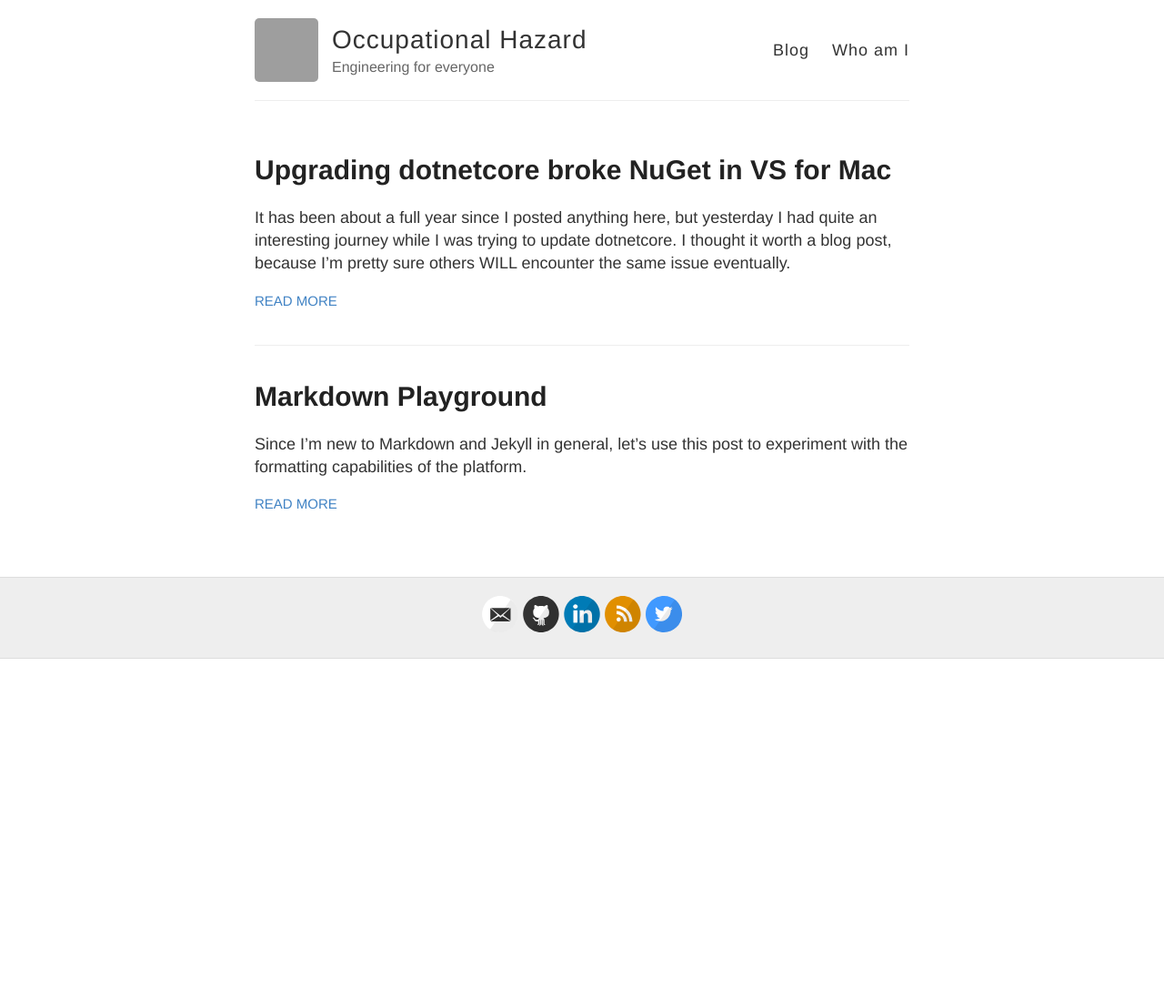
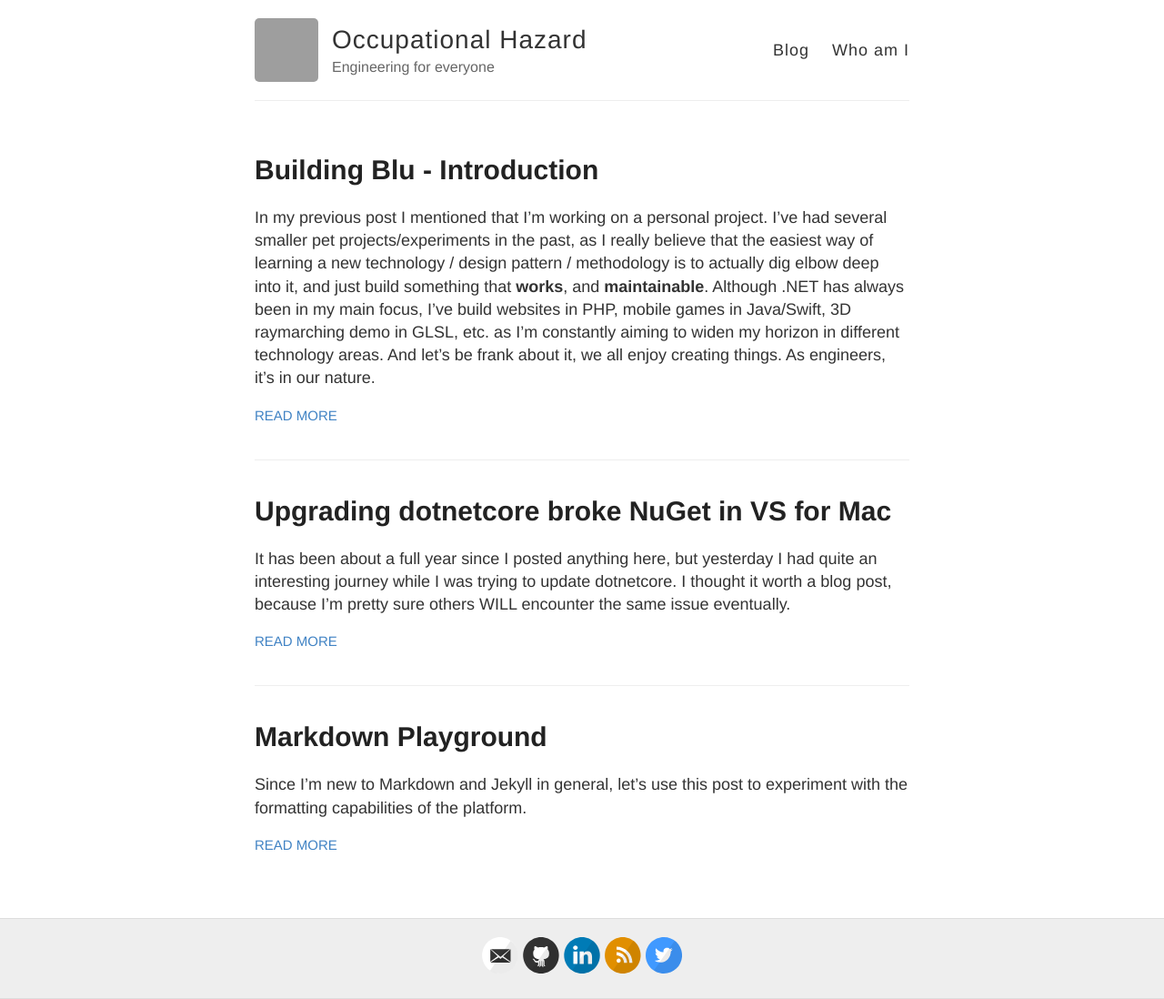
Before and after one commit to santatamas/blog, a Jekyll site: the page built from index.html, in a window 1280 px wide. Shown: the whole page at 91% size. Built offline with Jekyll 4.4.1, drawn with Linux system fonts in a browser that asks for light colours; before the commit the page ends 900 px from its top, so only the background shows below that; grey boxes are pictures that could not be loaded.

Commit message:
building blu

```diff
--- a/_config.yml
+++ b/_config.yml
@@ -10,8 +10,6 @@ description: Engineering for everyone
 
 # URL of your avatar or profile pic (you could use your GitHub profile pic)
 avatar: https://avatars2.githubusercontent.com/u/2805399?v=3&s=460
-
-theme: jekyll-theme-cayman
 
 #
 # Flags below are optional
@@ -72,7 +70,7 @@ kramdown:
 
 # Set the Sass partials directory, as we're using @imports
 sass:
-  style: :expanded # You might prefer to minify using :compressed
+  style: :compressed # You might prefer to minify using :compressed
 
 # Use the following plug-ins
 gems:
--- /dev/null
+++ b/_posts/2017-09-20-Building-Blu-Part1.md
@@ -0,0 +1,39 @@
+---
+layout: post
+title: Building Blu - Introduction
+date:   2017-09-20 23:30:00 +0100
+categories: Blu programming architecture meta
+---
+
+In my previous post I mentioned that I'm working on a personal project. I've had several smaller pet projects/experiments in the past, as I really believe that the easiest way of learning a new technology / design pattern / methodology is to actually dig elbow deep into it, and just build something that **works**, and **maintainable**. Although .NET has always been in my main focus, I've build websites in PHP, mobile games in Java/Swift, 3D raymarching demo in GLSL, etc. as I'm constantly aiming to widen my horizon in different technology areas. And let's be frank about it, we all enjoy creating things. As engineers, it's in our nature.
+
+This current case isn't different. A few months ago I had an idea, and after playing with the thought of building my own social platform, I've decided to do market research, sketchup UI mockups and start building it. I realise, that creating a viable product - and by that I mean it's actually successful on the market -  is actually pretty damn hard. I've tried it several times, and failed. Failure is relative though. If you can learn from your mistakes, and learn new things along the way, I consider it a win.
+
+I started with this mindset, and I think that once it's finished, I'll know a whole lot more about writing and putting a scalable social platform into production. Will it ever see the light? I certainly hope so :)
+
+# But
+
+So far I haven't really shared my struggles and learning experience with anyone. This time though, I'd like to grab the opportunity, and document the planning and development process of this piece of work. This post is the first part of a series of articles about the new platform, with all the technical quirks and know-hows you'll probably need to kickstart your own scalable webapp in the cloud.
+
+# Technologies (TBC)
+
+* Frontend
+  * Angular4
+  * SASS
+* Backend (REST Api)
+  * dotnetcore 2.0
+  * MongoDb / SQL
+* Authentication
+  * Oauth 2.0
+  * Custom JWT provider
+* CI
+  * CircleCI 2.0
+* Hosting / CD
+  * Docker containers
+  * Kubernetes
+  * GCloud
+* DevOps
+  * ELK stack
+  * Prometheus
+
+See you soon!
```
Also changed, not shown: _layouts/post.html (+3 -4 lines), _posts/2017-09-18-Upgrading-dotnetcore.md (+2 -0 lines).
